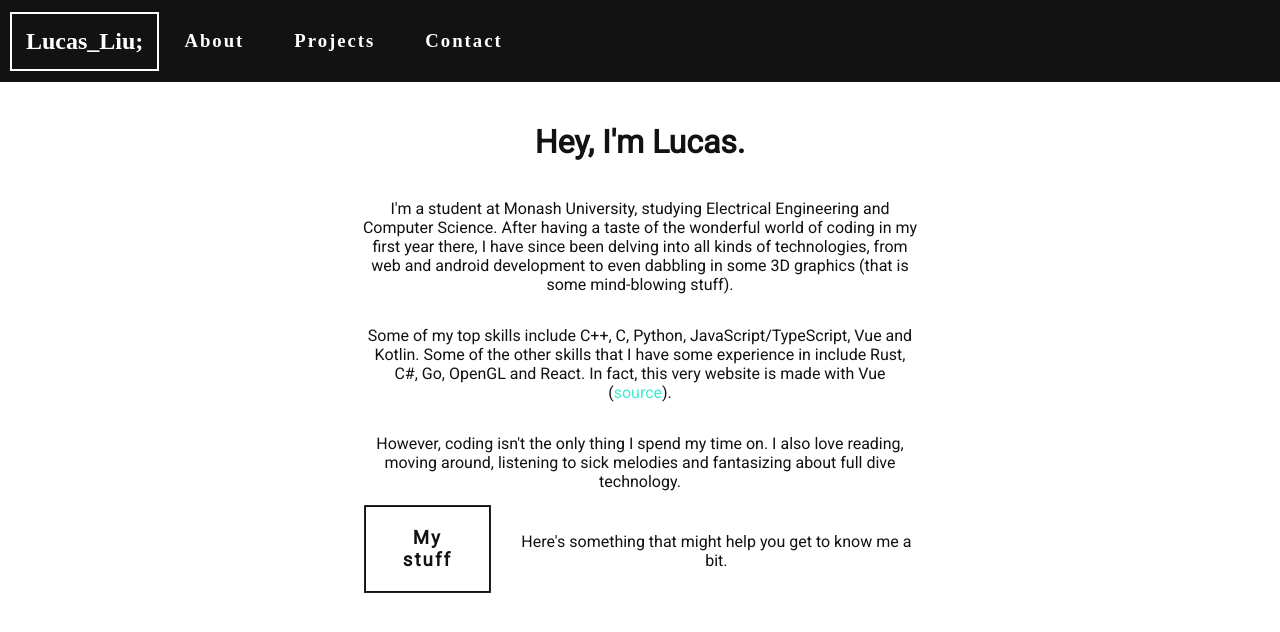
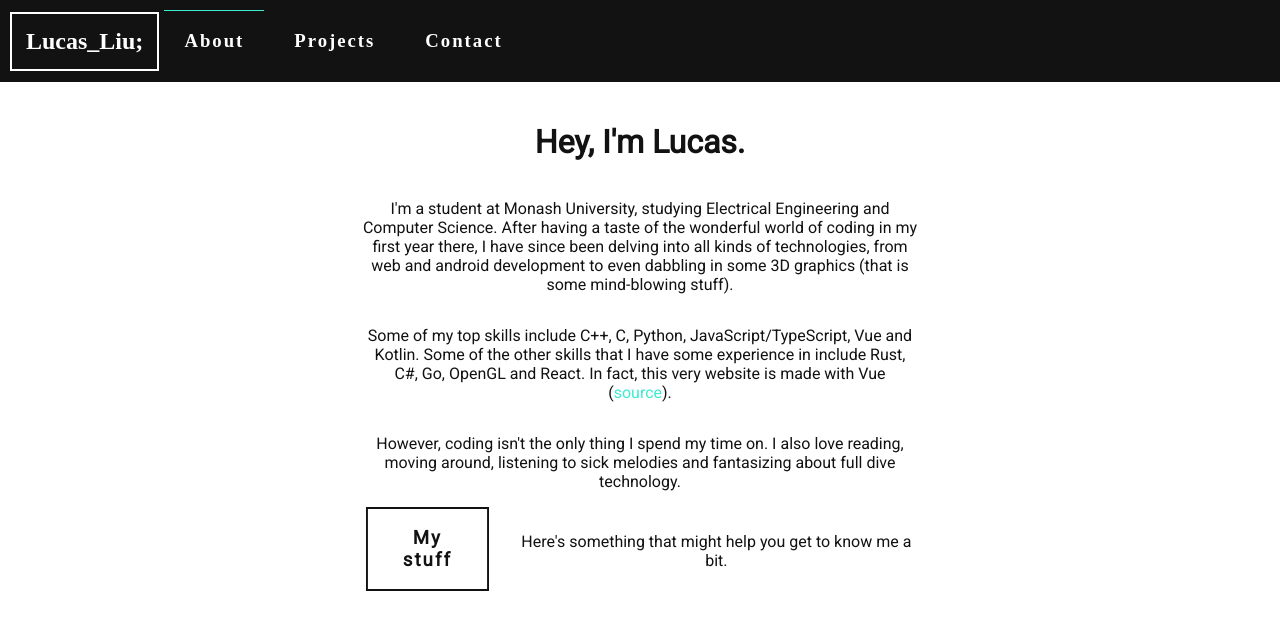
Before and after one commit to sqooid/portfolio-site, a Vue app: page / in a window 1280 px wide. Shown: the top 632 px of the page. Built offline with nearby package versions, Linux system fonts and the light colour scheme.

Commit message:
Added current page button indicator

```diff
--- a/src/components/top-bar/NavButton.vue
+++ b/src/components/top-bar/NavButton.vue
@@ -1,6 +1,7 @@
 <template>
   <div
     class="button"
+    :class="{selected: router.currentRoute.value.path == props.url}"
     @click="onClicked"
   >
     <h3 class="button-text">
@@ -25,6 +26,10 @@ const onClicked = () => {
 </script>
 
 <style scoped>
+.selected {
+	box-shadow: inset 0 2px 0 -1px var(--primary-color);
+}
+
 .button {
 	margin: 0 5px;
 	margin-bottom: 5px;
--- a/src/pages/About.vue
+++ b/src/pages/About.vue
@@ -53,7 +53,7 @@ document.title = 'Lucas Liu'
 }
 .page-button {
   color: var(--on-background);
-  box-shadow: 0 0 0 .12em var(--on-background);
+  box-shadow: inset 0 0 0 .12em var(--on-background);
 }
 
 .left {
--- a/src/pages/Museum.vue
+++ b/src/pages/Museum.vue
@@ -58,7 +58,7 @@ let exhibits:  {
 		description: "My personal best is 48 seconds"
 	},
 	{
-		img: 'https://cdn.discordapp.com/attachments/864062287102476311/916210250095398942/20211203_171058.jpg',
+		img: 'https://cdn.discordapp.com/attachments/864062287102476311/920215119085072424/20211214_182528.jpg',
 		title: 'Bananas',
 		description: "I use them to measure stuff"
 	},
@@ -70,7 +70,7 @@ let exhibits:  {
 	{
 		img: 'https://cdn.discordapp.com/attachments/864062287102476311/917955747843801088/20211208_124752.jpg',
 		title: 'Zer0 Pop',
-		description: "Colour schemes are hard\nShould have payed more attention\nBack in VisCom class"
+		description: "Colour schemes are hard\nShould have paid more attention\nBack in VisCom class"
 	},
 	{
 		img: 'https://cdn.discordapp.com/attachments/864062287102476311/917955748372303902/20211208_124618.jpg',
--- a/src/pages/projects/Boored.vue
+++ b/src/pages/projects/Boored.vue
@@ -44,7 +44,7 @@
         class="video left"
       />
       <p class="feature-text">
-        There are various settings that can used to tune the search page to your device size and network capabilities.
+        Various settings can be used to tune the search page to your device size and network capabilities.
       </p>
       <p class="feature-text">
         Favouriting a post means it can be seen in the Favourites page, and can be downloaded to any directory on your device.
--- a/src/router.ts
+++ b/src/router.ts
@@ -5,7 +5,6 @@ import Projects from '@/pages/Projects.vue';
 import Cube from '@/pages/projects/Cube.vue';
 import Boored from '@/pages/projects/Boored.vue';
 import Contact from '@/pages/Contact.vue'
-import TripPlanner from '@/pages/projects/TripPlanner.vue'
 
 const routes: Array<RouteRecordRaw> = [
 	{
```
